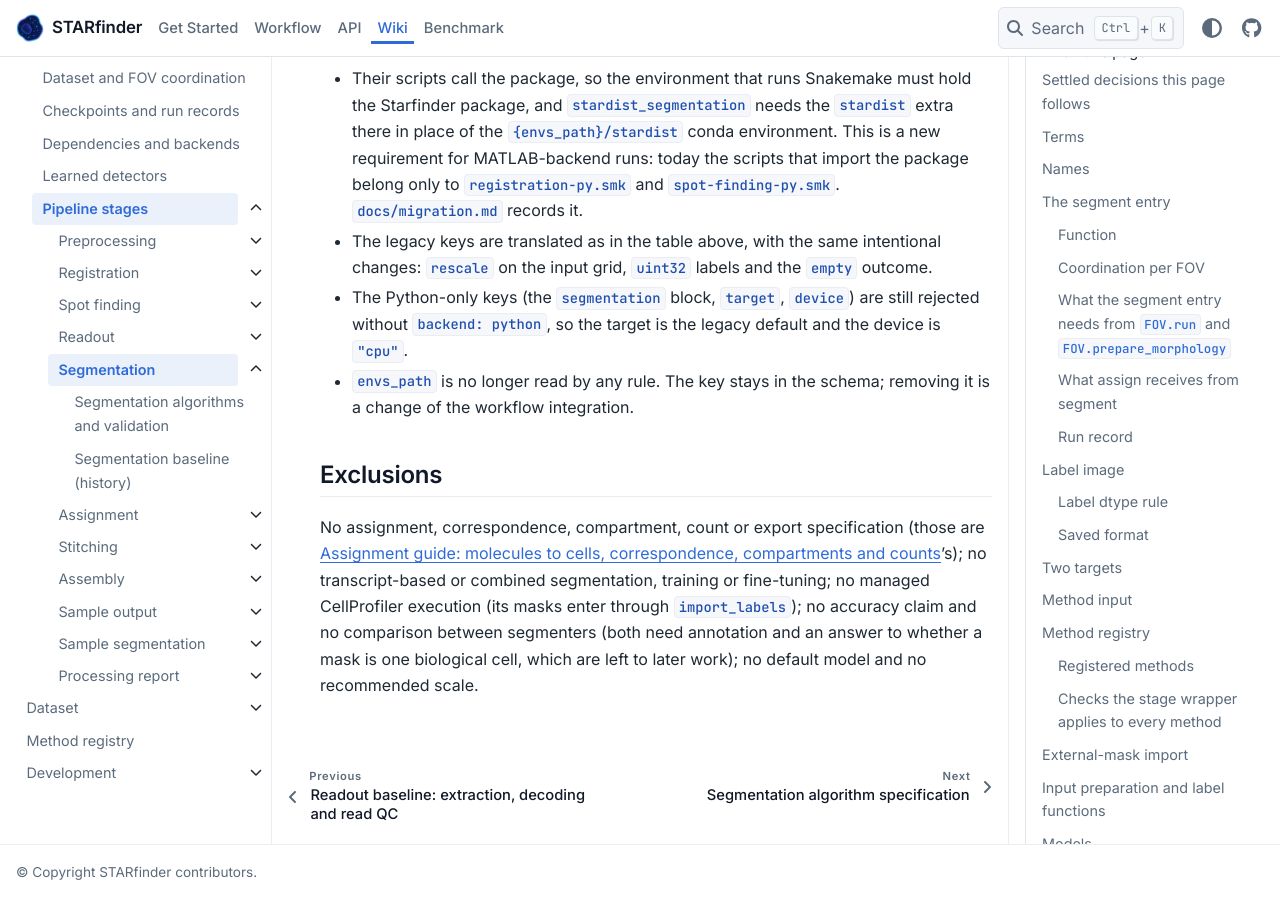
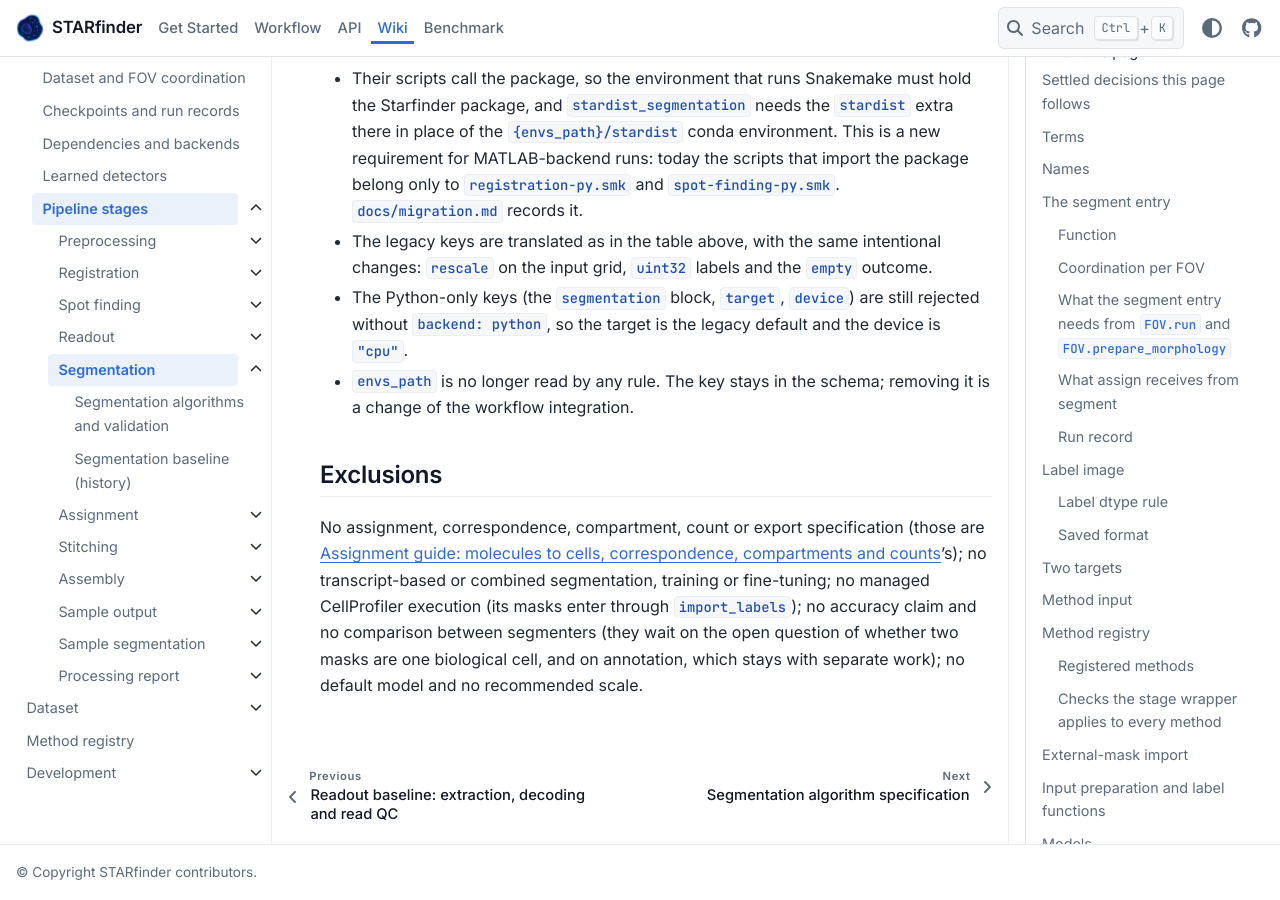
Before and after one commit to wanglab-broad/starfinder, a Sphinx documentation site: the page built from docs/segmentation-contract.md, in a window 1280 px wide and 900 px high, scrolled down 42006 px. Built offline with Sphinx 7.4.7 and the PyData theme 0.15.4, drawn with Linux system fonts in a browser that asks for light colours.

Commit message:
fix(w-610): address review findings (remove development references…)
The three E04 passages now name the open question from the authoritative
text (cd2323d:docs/sample-export-contract.md:62-63): whether two masks
are one biological cell. They are
docs/segmentation-contract.md:1340-1342,
docs/assignment-contract.md:1040-1042 and
docs/assignment-algorithms.md:483-484. In the same passages I restated
W-123 from its own source ("Annotation stays with W-123",
1a0046a:docs/synthetic-cellular-scene-validation.md:62) as "annotation,
which stays with separate work". The earlier wording, "left to later
work", went further than that source. Then I checked every other E-, …

Linear-Issue: W-610

```diff
--- a/docs/segmentation-contract.md
+++ b/docs/segmentation-contract.md
@@ -1337,9 +1337,9 @@ there as well:
 No assignment, correspondence, compartment, count or export specification (those are
 {doc}`assignment-contract`'s); no transcript-based or combined segmentation, training or
 fine-tuning; no managed CellProfiler execution (its masks enter through `import_labels`);
-no accuracy claim and no comparison between segmenters (both need annotation and an answer
-to whether a mask is one biological cell, which are left to later work); no default model
-and no recommended scale.
+no accuracy claim and no comparison between segmenters (they wait on the open question of
+whether two masks are one biological cell, and on annotation, which stays with separate
+work); no default model and no recommended scale.
 
 % (W-308); (E04, W-123)
 
```
Also changed, not shown: docs/assignment-algorithms.md (+3 -3 lines), docs/assignment-contract.md (+3 -3 lines).
